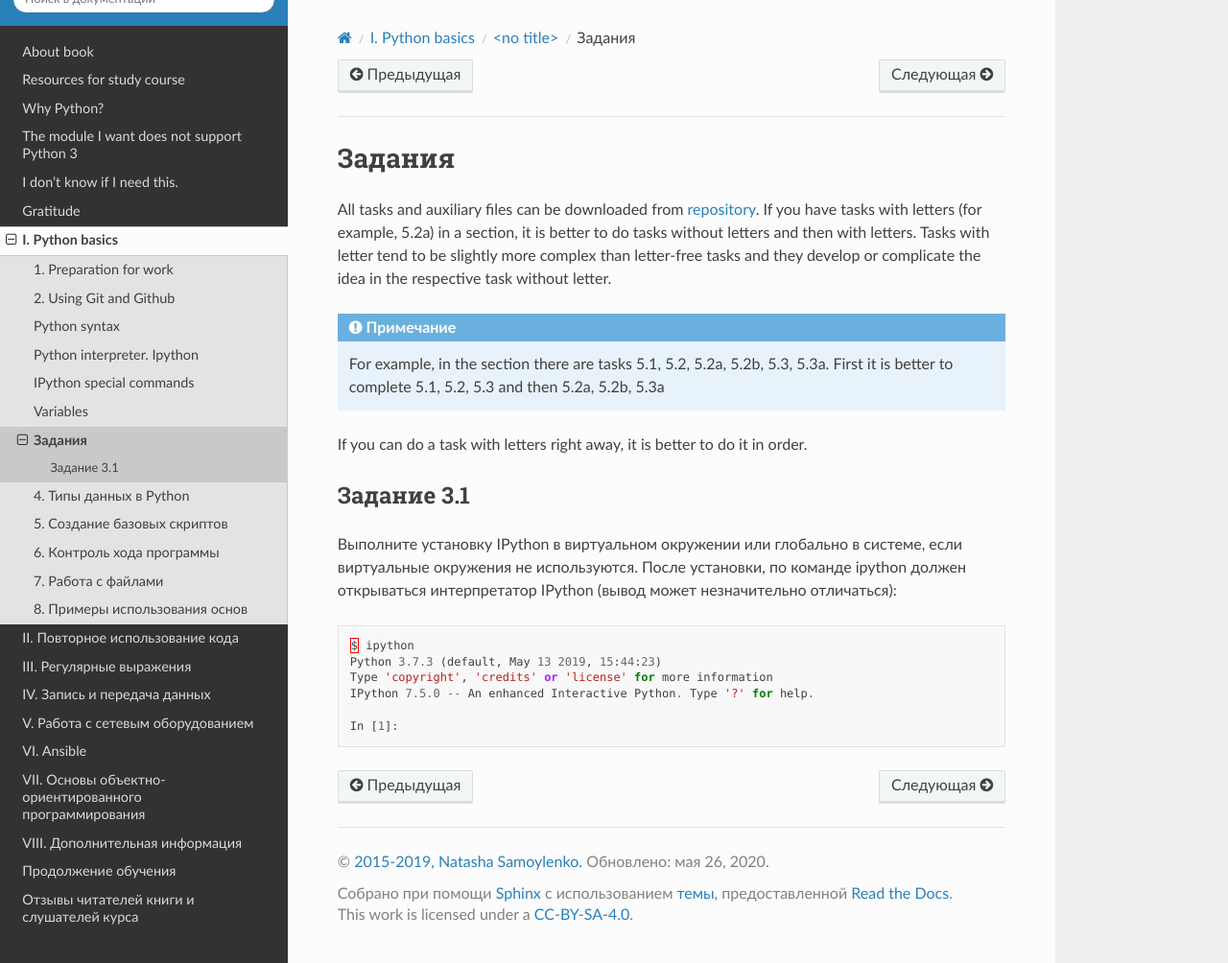
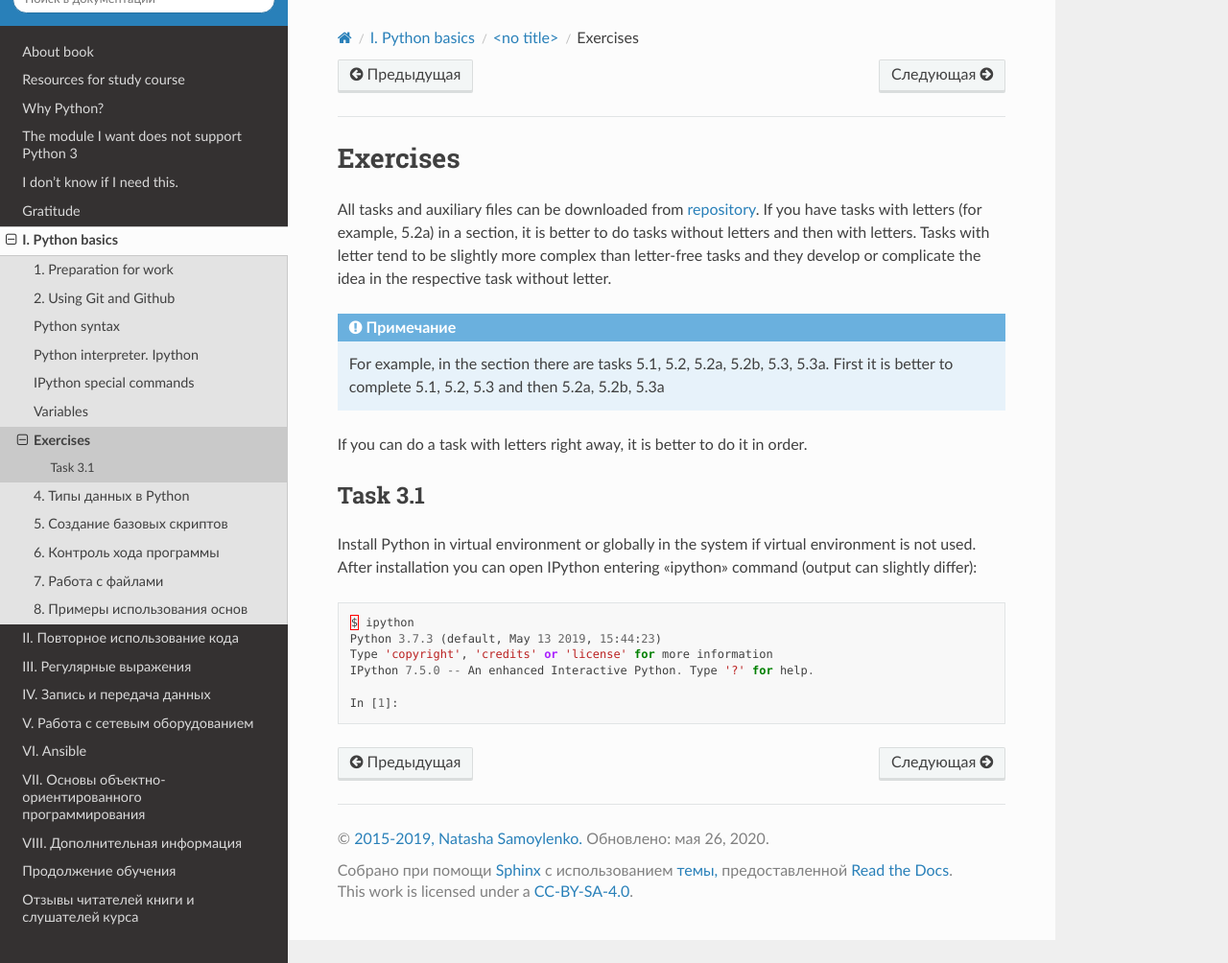
Before and after one commit to Aidar5/nattoeng, a Sphinx documentation site: the page built from docs/source/exercises/03_exercises.rst, in a window 1280 px wide and 1004 px high. Shown: the whole window at 96% size. Built offline with Sphinx 7.4.7 and the Read the Docs theme 2.0.0, drawn with Linux system fonts in a browser that asks for light colours; pages that are not in the unit, such as notebooks, are missing from menus.

Commit message:
Update 03_exercises.rst

```diff
--- a/docs/source/exercises/03_exercises.rst
+++ b/docs/source/exercises/03_exercises.rst
@@ -2,18 +2,15 @@
 
    \newpage
 
-Задания
+Exercises
 ~~~~~~~
 
 .. include:: ./exercises_intro.rst
 
-Задание 3.1
+Task 3.1
 ^^^^^^^^^^^
 
-Выполните установку IPython в виртуальном окружении или глобально в
-системе, если виртуальные окружения не используются. После установки, по
-команде ipython должен открываться интерпретатор IPython (вывод может
-незначительно отличаться):
+Install Python in virtual environment or globally in the system if virtual environment is not used. After installation you can open IPython entering "ipython" command (output can slightly differ):
 
 .. code:: python
 
```
